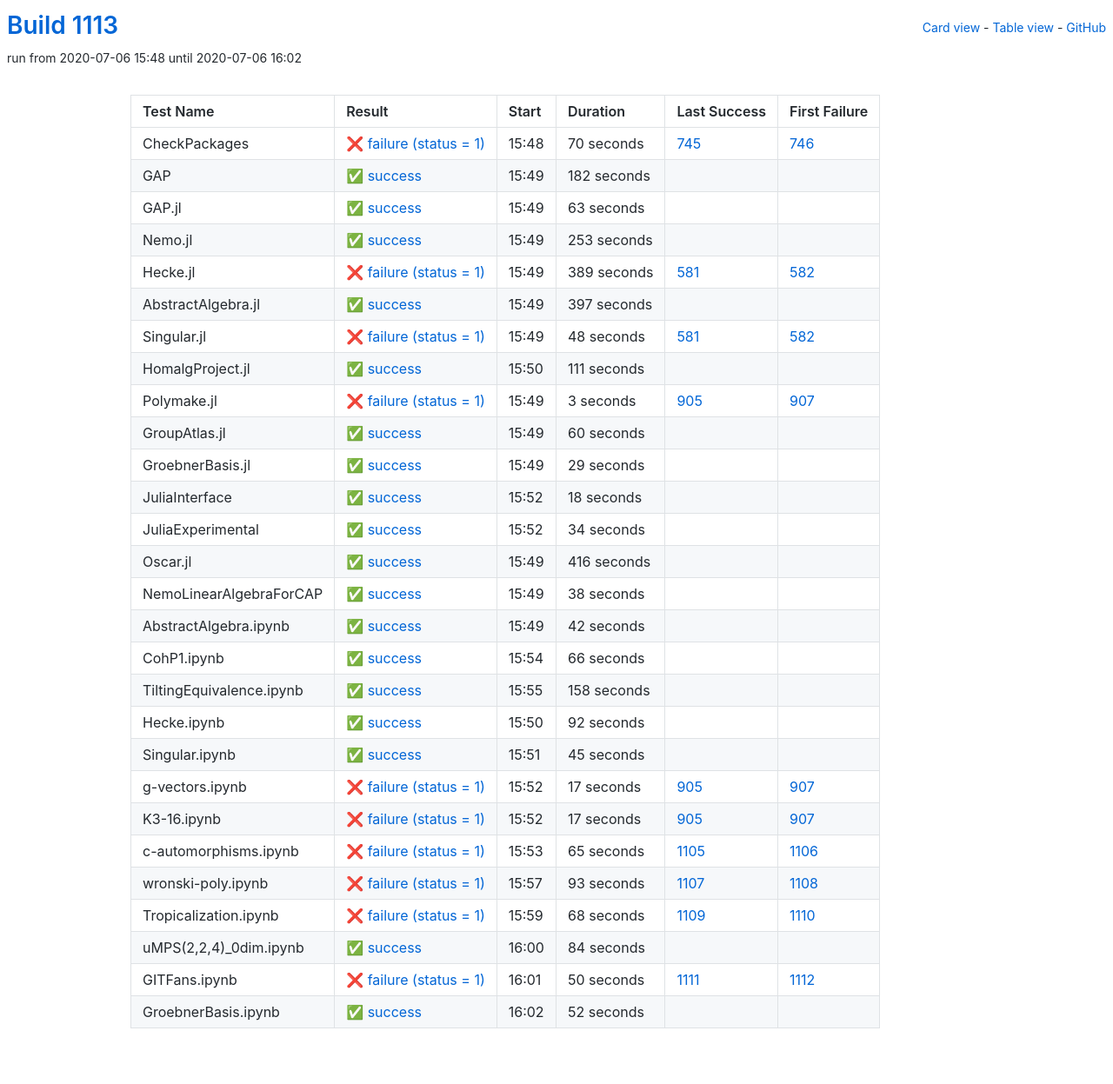
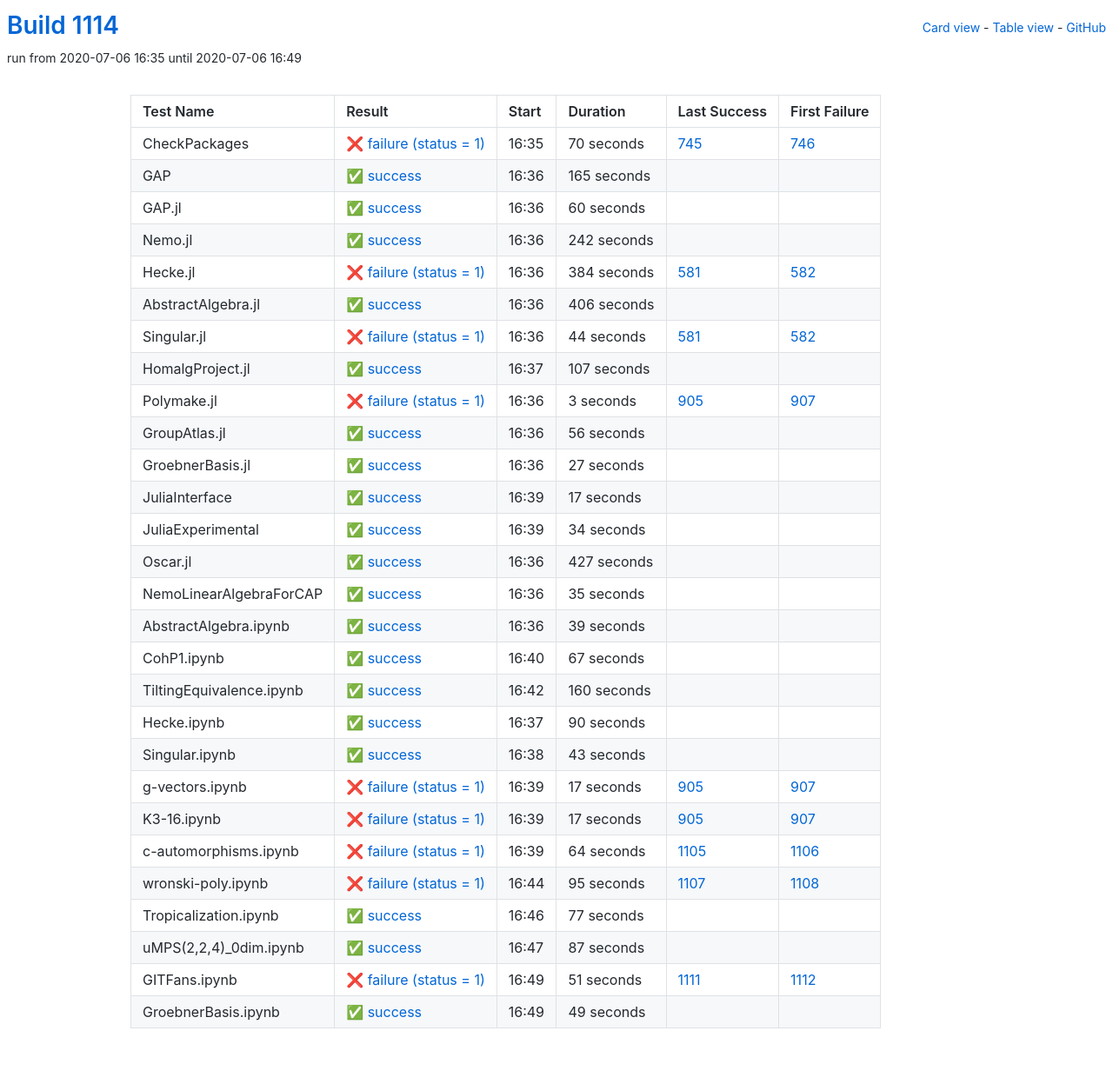
Before and after one commit to oscar-system/oscar-ci-status-1.4, a Jekyll site: the page built from table.html, in a window 1280 px wide. Shown: the whole page at 87% size. Built offline with Jekyll 4.4.1, drawn with Linux system fonts in a browser that asks for light colours.

Commit message:
Build #1114

```diff
--- a/_data/ci.yml
+++ b/_data/ci.yml
@@ -1,6 +1,6 @@
 ---
-build: 1113
-build_url: https://oscarci.mathematik.uni-kl.de/job/oscar-julia-1.4/1113/
+build: 1114
+build_url: https://oscarci.mathematik.uni-kl.de/job/oscar-julia-1.4/1114/
 job: oscar-julia-1.4
 organization: oscar-system
 repo: oscar-ci-status-1.4
@@ -8,8 +8,8 @@ repourl: https://github.com/oscar-system/oscar-ci-status-1.4
 tests:
 - name: CheckPackages
   id: checkpackages
-  log: https://oscarci.mathematik.uni-kl.de/job/oscar-julia-1.4/1113/artifact/logs/build-1113/CheckPackages.log
-  start: 2020-07-06 15:48
+  log: https://oscarci.mathematik.uni-kl.de/job/oscar-julia-1.4/1114/artifact/logs/build-1114/CheckPackages.log
+  start: 2020-07-06 16:35
   success: false
   exitcode: 1
   status: failure
@@ -20,92 +20,92 @@ tests:
   first_failure_url: https://oscarci.mathematik.uni-kl.de/job/oscar-julia-1.4/746/
 - name: GAP
   id: gap
-  log: https://oscarci.mathematik.uni-kl.de/job/oscar-julia-1.4/1113/artifact/logs/build-1113/GAP.log
-  start: 2020-07-06 15:49
+  log: https://oscarci.mathematik.uni-kl.de/job/oscar-julia-1.4/1114/artifact/logs/build-1114/GAP.log
+  start: 2020-07-06 16:36
   success: true
   exitcode: 0
   status: success
-  duration: 182
+  duration: 165
   last_success: false
   last_success_url:
   first_failure: false
   first_failure_url:
 - name: GAP.jl
   id: gap-jl
-  log: https://oscarci.mathematik.uni-kl.de/job/oscar-julia-1.4/1113/artifact/logs/build-1113/GAP.jl.log
-  start: 2020-07-06 15:49
+  log: https://oscarci.mathematik.uni-kl.de/job/oscar-julia-1.4/1114/artifact/logs/build-1114/GAP.jl.log
+  start: 2020-07-06 16:36
   success: true
   exitcode: 0
   status: success
-  duration: 63
+  duration: 60
   last_success: false
   last_success_url:
   first_failure: false
   first_failure_url:
 - name: Nemo.jl
   id: nemo-jl
-  log: https://oscarci.mathematik.uni-kl.de/job/oscar-julia-1.4/1113/artifact/logs/build-1113/Nemo.jl.log
-  start: 2020-07-06 15:49
+  log: https://oscarci.mathematik.uni-kl.de/job/oscar-julia-1.4/1114/artifact/logs/build-1114/Nemo.jl.log
+  start: 2020-07-06 16:36
   success: true
   exitcode: 0
   status: success
-  duration: 253
+  duration: 242
   last_success: false
   last_success_url:
   first_failure: false
   first_failure_url:
 - name: Hecke.jl
   id: hecke-jl
-  log: https://oscarci.mathematik.uni-kl.de/job/oscar-julia-1.4/1113/artifact/logs/build-1113/Hecke.jl.log
-  start: 2020-07-06 15:49
+  log: https://oscarci.mathematik.uni-kl.de/job/oscar-julia-1.4/1114/artifact/logs/build-1114/Hecke.jl.log
+  start: 2020-07-06 16:36
   success: false
   exitcode: 1
   status: failure
-  duration: 389
+  duration: 384
   last_success: 581
   last_success_url: https://oscarci.mathematik.uni-kl.de/job/oscar-julia-1.4/581/
   first_failure: 582
   first_failure_url: https://oscarci.mathematik.uni-kl.de/job/oscar-julia-1.4/582/
 - name: AbstractAlgebra.jl
   id: abstractalgebra-jl
-  log: https://oscarci.mathematik.uni-kl.de/job/oscar-julia-1.4/1113/artifact/logs/build-1113/AbstractAlgebra.jl.log
-  start: 2020-07-06 15:49
+  log: https://oscarci.mathematik.uni-kl.de/job/oscar-julia-1.4/1114/artifact/logs/build-1114/AbstractAlgebra.jl.log
+  start: 2020-07-06 16:36
   success: true
   exitcode: 0
   status: success
-  duration: 397
+  duration: 406
   last_success: false
   last_success_url:
   first_failure: false
   first_failure_url:
 - name: Singular.jl
   id: singular-jl
-  log: https://oscarci.mathematik.uni-kl.de/job/oscar-julia-1.4/1113/artifact/logs/build-1113/Singular.jl.log
-  start: 2020-07-06 15:49
+  log: https://oscarci.mathematik.uni-kl.de/job/oscar-julia-1.4/1114/artifact/logs/build-1114/Singular.jl.log
+  start: 2020-07-06 16:36
   success: false
   exitcode: 1
   status: failure
-  duration: 48
+  duration: 44
   last_success: 581
   last_success_url: https://oscarci.mathematik.uni-kl.de/job/oscar-julia-1.4/581/
   first_failure: 582
   first_failure_url: https://oscarci.mathematik.uni-kl.de/job/oscar-julia-1.4/582/
 - name: HomalgProject.jl
   id: homalgproject-jl
-  log: https://oscarci.mathematik.uni-kl.de/job/oscar-julia-1.4/1113/artifact/logs/build-1113/HomalgProject.jl.log
-  start: 2020-07-06 15:50
+  log: https://oscarci.mathematik.uni-kl.de/job/oscar-julia-1.4/1114/artifact/logs/build-1114/HomalgProject.jl.log
+  start: 2020-07-06 16:37
   success: true
   exitcode: 0
   status: success
-  duration: 111
+  duration: 107
   last_success: false
   last_success_url:
   first_failure: false
   first_failure_url:
 - name: Polymake.jl
   id: polymake-jl
-  log: https://oscarci.mathematik.uni-kl.de/job/oscar-julia-1.4/1113/artifact/logs/build-1113/Polymake.jl.log
-  start: 2020-07-06 15:49
+  log: https://oscarci.mathematik.uni-kl.de/job/oscar-julia-1.4/1114/artifact/logs/build-1114/Polymake.jl.log
+  start: 2020-07-06 16:36
   success: false
   exitcode: 1
   status: failure
@@ -116,44 +116,44 @@ tests:
   first_failure_url: https://oscarci.mathematik.uni-kl.de/job/oscar-julia-1.4/907/
 - name: GroupAtlas.jl
   id: groupatlas-jl
-  log: https://oscarci.mathematik.uni-kl.de/job/oscar-julia-1.4/1113/artifact/logs/build-1113/GroupAtlas.jl.log
-  start: 2020-07-06 15:49
+  log: https://oscarci.mathematik.uni-kl.de/job/oscar-julia-1.4/1114/artifact/logs/build-1114/GroupAtlas.jl.log
+  start: 2020-07-06 16:36
   success: true
   exitcode: 0
   status: success
-  duration: 60
+  duration: 56
   last_success: false
   last_success_url:
   first_failure: false
   first_failure_url:
 - name: GroebnerBasis.jl
   id: groebnerbasis-jl
-  log: https://oscarci.mathematik.uni-kl.de/job/oscar-julia-1.4/1113/artifact/logs/build-1113/GroebnerBasis.jl.log
-  start: 2020-07-06 15:49
+  log: https://oscarci.mathematik.uni-kl.de/job/oscar-julia-1.4/1114/artifact/logs/build-1114/GroebnerBasis.jl.log
+  start: 2020-07-06 16:36
   success: true
   exitcode: 0
   status: success
-  duration: 29
+  duration: 27
   last_success: false
   last_success_url:
   first_failure: false
   first_failure_url:
 - name: JuliaInterface
   id: juliainterface
-  log: https://oscarci.mathematik.uni-kl.de/job/oscar-julia-1.4/1113/artifact/logs/build-1113/JuliaInterface.log
-  start: 2020-07-06 15:52
+  log: https://oscarci.mathematik.uni-kl.de/job/oscar-julia-1.4/1114/artifact/logs/build-1114/JuliaInterface.log
+  start: 2020-07-06 16:39
   success: true
   exitcode: 0
   status: success
-  duration: 18
+  duration: 17
   last_success: false
   last_success_url:
   first_failure: false
   first_failure_url:
 - name: JuliaExperimental
   id: juliaexperimental
-  log: https://oscarci.mathematik.uni-kl.de/job/oscar-julia-1.4/1113/artifact/logs/build-1113/JuliaExperimental.log
-  start: 2020-07-06 15:52
+  log: https://oscarci.mathematik.uni-kl.de/job/oscar-julia-1.4/1114/artifact/logs/build-1114/JuliaExperimental.log
+  start: 2020-07-06 16:39
   success: true
   exitcode: 0
   status: success
@@ -164,92 +164,92 @@ tests:
   first_failure_url:
 - name: Oscar.jl
   id: oscar-jl
-  log: https://oscarci.mathematik.uni-kl.de/job/oscar-julia-1.4/1113/artifact/logs/build-1113/Oscar.jl.log
-  start: 2020-07-06 15:49
+  log: https://oscarci.mathematik.uni-kl.de/job/oscar-julia-1.4/1114/artifact/logs/build-1114/Oscar.jl.log
+  start: 2020-07-06 16:36
   success: true
   exitcode: 0
   status: success
-  duration: 416
+  duration: 427
   last_success: false
   last_success_url:
   first_failure: false
   first_failure_url:
 - name: NemoLinearAlgebraForCAP
   id: nemolinearalgebraforcap
-  log: https://oscarci.mathematik.uni-kl.de/job/oscar-julia-1.4/1113/artifact/logs/build-1113/NemoLinearAlgebraForCAP.log
-  start: 2020-07-06 15:49
+  log: https://oscarci.mathematik.uni-kl.de/job/oscar-julia-1.4/1114/artifact/logs/build-1114/NemoLinearAlgebraForCAP.log
+  start: 2020-07-06 16:36
   success: true
   exitcode: 0
   status: success
-  duration: 38
+  duration: 35
   last_success: false
   last_success_url:
   first_failure: false
   first_failure_url:
 - name: AbstractAlgebra.ipynb
   id: abstractalgebra-ipynb
-  log: https://oscarci.mathematik.uni-kl.de/job/oscar-julia-1.4/1113/artifact/logs/build-1113/AbstractAlgebra.ipynb.log
-  start: 2020-07-06 15:49
+  log: https://oscarci.mathematik.uni-kl.de/job/oscar-julia-1.4/1114/artifact/logs/build-1114/AbstractAlgebra.ipynb.log
+  start: 2020-07-06 16:36
   success: true
   exitcode: 0
   status: success
-  duration: 42
+  duration: 39
   last_success: false
   last_success_url:
   first_failure: false
   first_failure_url:
 - name: CohP1.ipynb
   id: cohp1-ipynb
-  log: https://oscarci.mathematik.uni-kl.de/job/oscar-julia-1.4/1113/artifact/logs/build-1113/CohP1.ipynb.log
-  start: 2020-07-06 15:54
+  log: https://oscarci.mathematik.uni-kl.de/job/oscar-julia-1.4/1114/artifact/logs/build-1114/CohP1.ipynb.log
+  start: 2020-07-06 16:40
   success: true
   exitcode: 0
   status: success
-  duration: 66
+  duration: 67
   last_success: false
   last_success_url:
   first_failure: false
   first_failure_url:
 - name: TiltingEquivalence.ipynb
   id: tiltingequivalence-ipynb
-  log: https://oscarci.mathematik.uni-kl.de/job/oscar-julia-1.4/1113/artifact/logs/build-1113/TiltingEquivalence.ipynb.log
-  start: 2020-07-06 15:55
+  log: https://oscarci.mathematik.uni-kl.de/job/oscar-julia-1.4/1114/artifact/logs/build-1114/TiltingEquivalence.ipynb.log
+  start: 2020-07-06 16:42
   success: true
   exitcode: 0
   status: success
-  duration: 158
+  duration: 160
   last_success: false
   last_success_url:
   first_failure: false
   first_failure_url:
 - name: Hecke.ipynb
   id: hecke-ipynb
-  log: https://oscarci.mathematik.uni-kl.de/job/oscar-julia-1.4/1113/artifact/logs/build-1113/Hecke.ipynb.log
-  start: 2020-07-06 15:50
+  log: https://oscarci.mathematik.uni-kl.de/job/oscar-julia-1.4/1114/artifact/logs/build-1114/Hecke.ipynb.log
+  start: 2020-07-06 16:37
   success: true
   exitcode: 0
   status: success
-  duration: 92
+  duration: 90
   last_success: false
   last_success_url:
   first_failure: false
   first_failure_url:
 - name: Singular.ipynb
   id: singular-ipynb
-  log: https://oscarci.mathematik.uni-kl.de/job/oscar-julia-1.4/1113/artifact/logs/build-1113/Singular.ipynb.log
-  start: 2020-07-06 15:51
+  log: https://oscarci.mathematik.uni-kl.de/job/oscar-julia-1.4/1114/artifact/logs/build-1114/Singular.ipynb.log
+  start: 2020-07-06 16:38
   success: true
   exitcode: 0
   status: success
-  duration: 45
+  duration: 43
   last_success: false
   last_success_url:
   first_failure: false
   first_failure_url:
 - name: g-vectors.ipynb
   id: g-vectors-ipynb
-  log: https://oscarci.mathematik.uni-kl.de/job/oscar-julia-1.4/1113/artifact/logs/build-1113/g-vectors.ipynb.log
-  start: 2020-07-06 15:52
+  log: https://oscarci.mathematik.uni-kl.de/job/oscar-julia-1.4/1114/artifact/logs/build-1114/g-vectors.ipynb.log
+  start: 2020-07-06 16:39
   success: false
   exitcode: 1
   status: failure
@@ -260,8 +260,8 @@ tests:
   first_failure_url: https://oscarci.mathematik.uni-kl.de/job/oscar-julia-1.4/907/
 - name: K3-16.ipynb
   id: k3-16-ipynb
-  log: https://oscarci.mathematik.uni-kl.de/job/oscar-julia-1.4/1113/artifact/logs/build-1113/K3-16.ipynb.log
-  start: 2020-07-06 15:52
+  log: https://oscarci.mathematik.uni-kl.de/job/oscar-julia-1.4/1114/artifact/logs/build-1114/K3-16.ipynb.log
+  start: 2020-07-06 16:39
   success: false
   exitcode: 1
   status: failure
@@ -272,72 +272,72 @@ tests:
   first_failure_url: https://oscarci.mathematik.uni-kl.de/job/oscar-julia-1.4/907/
 - name: c-automorphisms.ipynb
   id: c-automorphisms-ipynb
-  log: https://oscarci.mathematik.uni-kl.de/job/oscar-julia-1.4/1113/artifact/logs/build-1113/c-automorphisms.ipynb.log
-  start: 2020-07-06 15:53
+  log: https://oscarci.mathematik.uni-kl.de/job/oscar-julia-1.4/1114/artifact/logs/build-1114/c-automorphisms.ipynb.log
+  start: 2020-07-06 16:39
   success: false
   exitcode: 1
   status: failure
-  duration: 65
+  duration: 64
   last_success: 1105
   last_success_url: https://oscarci.mathematik.uni-kl.de/job/oscar-julia-1.4/1105/
   first_failure: 1106
   first_failure_url: https://oscarci.mathematik.uni-kl.de/job/oscar-julia-1.4/1106/
 - name: wronski-poly.ipynb
   id: wronski-poly-ipynb
-  log: https://oscarci.mathematik.uni-kl.de/job/oscar-julia-1.4/1113/artifact/logs/build-1113/wronski-poly.ipynb.log
-  start: 2020-07-06 15:57
+  log: https://oscarci.mathematik.uni-kl.de/job/oscar-julia-1.4/1114/artifact/logs/build-1114/wronski-poly.ipynb.log
+  start: 2020-07-06 16:44
   success: false
   exitcode: 1
   status: failure
-  duration: 93
+  duration: 95
   last_success: 1107
   last_success_url: https://oscarci.mathematik.uni-kl.de/job/oscar-julia-1.4/1107/
   first_failure: 1108
   first_failure_url: https://oscarci.mathematik.uni-kl.de/job/oscar-julia-1.4/1108/
 - name: Tropicalization.ipynb
   id: tropicalization-ipynb
-  log: https://oscarci.mathematik.uni-kl.de/job/oscar-julia-1.4/1113/artifact/logs/build-1113/Tropicalization.ipynb.log
-  start: 2020-07-06 15:59
-  success: false
-  exitcode: 1
-  status: failure
-  duration: 68
-  last_success: 1109
-  last_success_url: https://oscarci.mathematik.uni-kl.de/job/oscar-julia-1.4/1109/
-  first_failure: 1110
-  first_failure_url: https://oscarci.mathematik.uni-kl.de/job/oscar-julia-1.4/1110/
-- name: uMPS(2,2,4)_0dim.ipynb
-  id: umps-2-2-4-0dim-ipynb
-  log: https://oscarci.mathematik.uni-kl.de/job/oscar-julia-1.4/1113/artifact/logs/build-1113/uMPS-2-2-4-_0dim.ipynb.log
-  start: 2020-07-06 16:00
+  log: https://oscarci.mathematik.uni-kl.de/job/oscar-julia-1.4/1114/artifact/logs/build-1114/Tropicalization.ipynb.log
+  start: 2020-07-06 16:46
   success: true
   exitcode: 0
   status: success
-  duration: 84
+  duration: 77
+  last_success: false
+  last_success_url:
+  first_failure: false
+  first_failure_url:
+- name: uMPS(2,2,4)_0dim.ipynb
+  id: umps-2-2-4-0dim-ipynb
+  log: https://oscarci.mathematik.uni-kl.de/job/oscar-julia-1.4/1114/artifact/logs/build-1114/uMPS-2-2-4-_0dim.ipynb.log
+  start: 2020-07-06 16:47
+  success: true
+  exitcode: 0
+  status: success
+  duration: 87
   last_success: false
   last_success_url:
   first_failure: false
   first_failure_url:
 - name: GITFans.ipynb
   id: gitfans-ipynb
-  log: https://oscarci.mathematik.uni-kl.de/job/oscar-julia-1.4/1113/artifact/logs/build-1113/GITFans.ipynb.log
-  start: 2020-07-06 16:01
+  log: https://oscarci.mathematik.uni-kl.de/job/oscar-julia-1.4/1114/artifact/logs/build-1114/GITFans.ipynb.log
+  start: 2020-07-06 16:49
   success: false
   exitcode: 1
   status: failure
-  duration: 50
+  duration: 51
   last_success: 1111
   last_success_url: https://oscarci.mathematik.uni-kl.de/job/oscar-julia-1.4/1111/
   first_failure: 1112
   first_failure_url: https://oscarci.mathematik.uni-kl.de/job/oscar-julia-1.4/1112/
 - name: GroebnerBasis.ipynb
   id: groebnerbasis-ipynb
-  log: https://oscarci.mathematik.uni-kl.de/job/oscar-julia-1.4/1113/artifact/logs/build-1113/GroebnerBasis.ipynb.log
-  start: 2020-07-06 16:02
+  log: https://oscarci.mathematik.uni-kl.de/job/oscar-julia-1.4/1114/artifact/logs/build-1114/GroebnerBasis.ipynb.log
+  start: 2020-07-06 16:49
   success: true
   exitcode: 0
   status: success
-  duration: 52
+  duration: 49
   last_success: false
   last_success_url:
   first_failure: false
```
Also changed, not shown: README.md.
